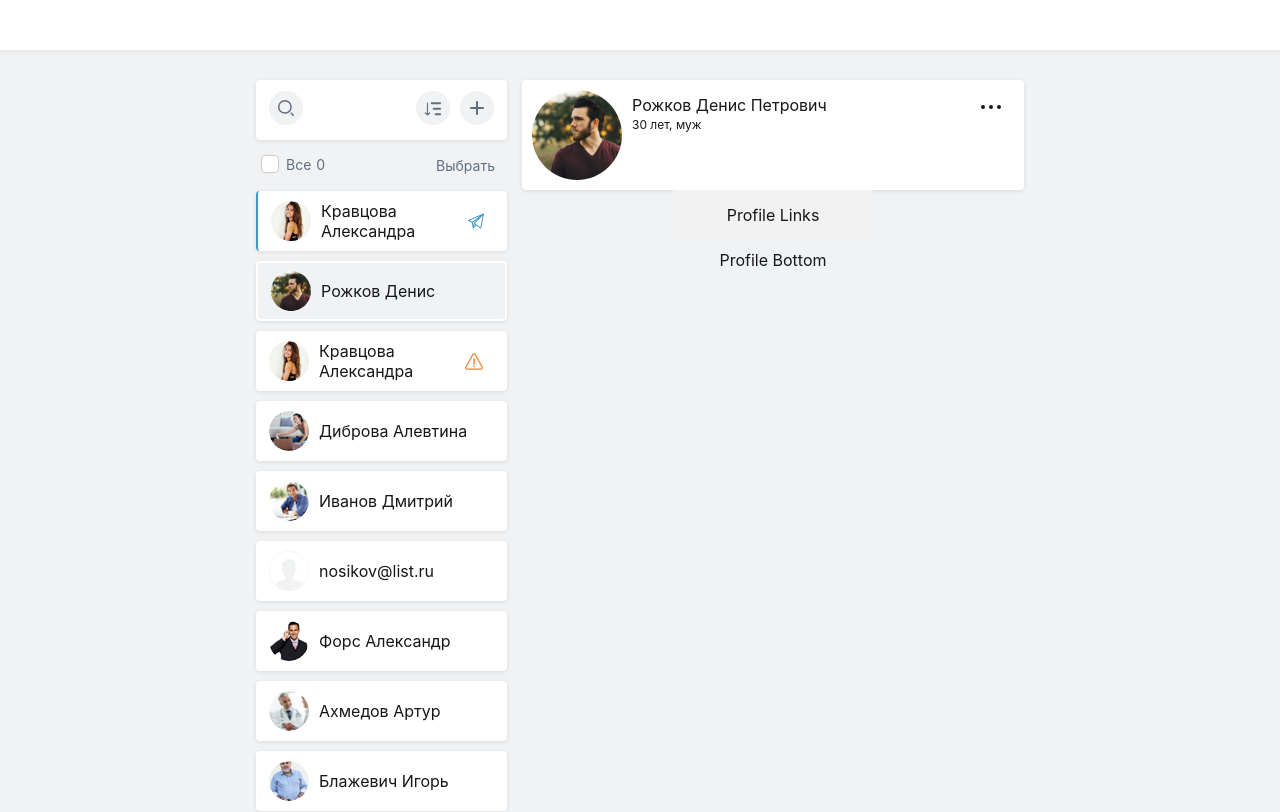
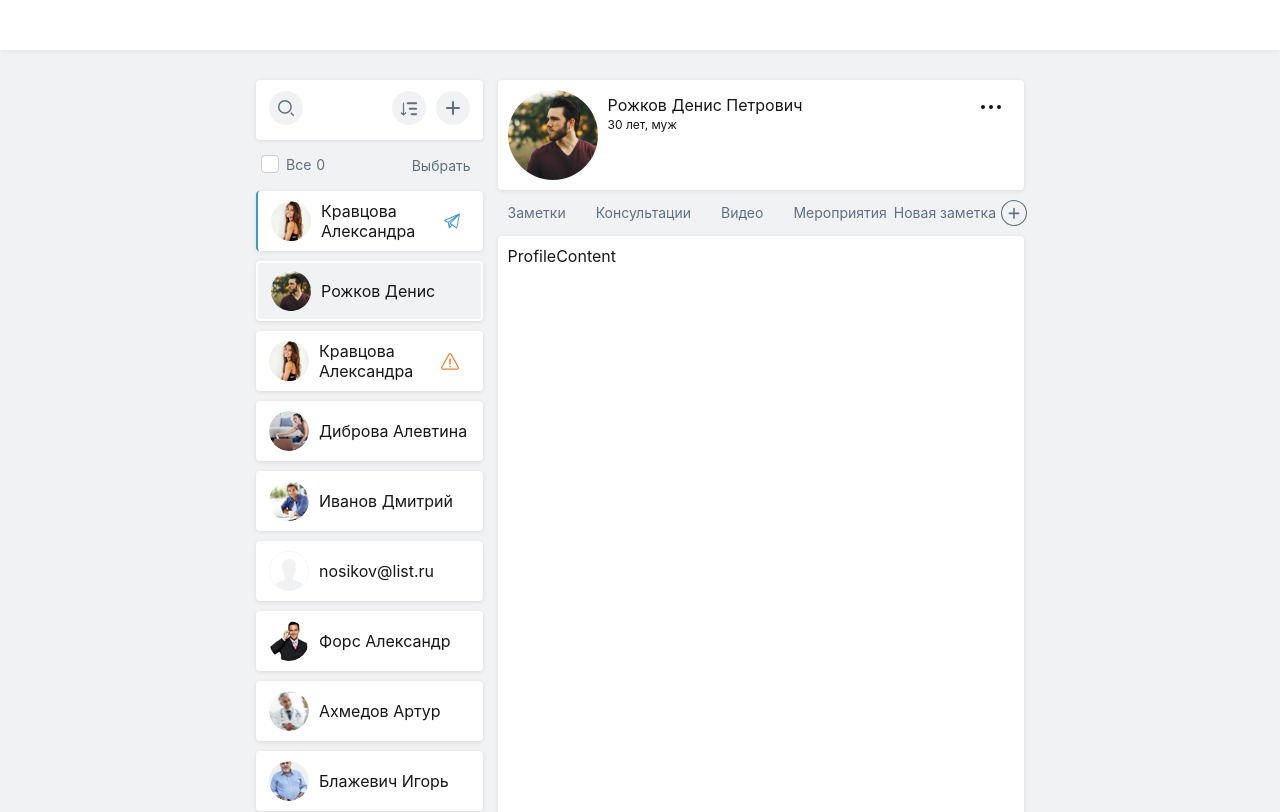
Before and after one commit to SvetlanaLevkovskaya/nicecode, a React app: page / in a window 1280 px wide. Shown: the top 812 px of the page. Built offline with nearby package versions, Linux system fonts and the light colour scheme.

Commit message:
feat: add profile & profile-buttons & profile-content components

```diff
--- /dev/null
+++ b/src/components/profile-buttons/index.ts
@@ -0,0 +1 @@
+export { ProfileButtons } from './ui/profile-buttons'
--- /dev/null
+++ b/src/components/profile-buttons/ui/profile-buttons.tsx
@@ -0,0 +1,23 @@
+import React from 'react';
+import ProfileButton from '../../../assets/button.svg'
+import styles from './profilebuttons.module.scss'
+
+
+export const ProfileButtons = () => {
+	return (
+		<div className={styles.profileButton__container}>
+			<div className={styles.profileButton__leftContainer}>
+				<button className={styles.profileButton}>Заметки</button>
+				<button className={styles.profileButton}>Консультации</button>
+				<button className={styles.profileButton}>Видео</button>
+				<button className={styles.profileButton}>Мероприятия</button>
+			</div>
+			<div className={styles.profileButton__rightContainer}>
+				<button className={styles.profileButton}>
+					Новая заметка
+					<img src={ProfileButton} alt="ProfileButton" className={styles.profileButton__icon} />
+				</button>
+			</div>
+		</div>
+	);
+};
--- /dev/null
+++ b/src/components/profile-buttons/ui/profilebuttons.module.scss
@@ -0,0 +1,42 @@
+@import '../../../styles/variables/global';
+
+.profileButton__container {
+  display: flex;
+  justify-content: space-between;
+
+  .profileButton__leftContainer {
+    display: flex;
+    gap: 10px;
+    align-items: center;
+  }
+
+  .profileButton__rightContainer {
+    display: flex;
+    align-items: center;
+  }
+
+  .profileButton {
+    display: flex;
+    align-items: center;
+    justify-content: center;
+    padding: 10px;
+    border: none;
+    font-size: 14px;
+    color: $grey;
+    white-space: nowrap;
+    transition: background-color 0.2s ease-in;
+
+    &:active {
+      color: $blue;
+    }
+
+    &:hover {
+      color: $blue;
+    }
+
+    .profileButton__icon {
+      margin-left: 5px;
+    }
+
+  }
+}
--- /dev/null
+++ b/src/components/profile-content/index.ts
@@ -0,0 +1 @@
+export { ProfileContent } from './ui/profile-content'
--- /dev/null
+++ b/src/components/profile-content/ui/profile-content.tsx
@@ -0,0 +1,11 @@
+import React from 'react';
+import styles from './profileContent.module.scss'
+
+
+export const ProfileContent = () => {
+	return (
+		<div className={styles.profileContent__container}>
+			ProfileContent
+		</div>
+	);
+};
--- /dev/null
+++ b/src/components/profile-content/ui/profileContent.module.scss
@@ -0,0 +1,12 @@
+@import '../../../styles/variables/global';
+
+.profileContent__container {
+  height: 784px;
+  width: 100%;
+  box-shadow: 0 1px 4px 0 rgba(19, 19, 19, 0.10);
+  border-radius: 4px;
+  display: flex;
+  padding: 10px 16px 10px 10px;
+  background-color: $white;
+  transition: background-color 0.2s ease-in;
+}
--- a/src/components/profile/ui/profile.module.scss
+++ b/src/components/profile/ui/profile.module.scss
@@ -3,24 +3,4 @@
 .profile__container {
   display: flex;
   flex-direction: column;
-  align-items: center;
 }
-
-.profile__bottom {
-  display: flex;
-  flex-direction: column;
-  align-items: center;
-}
-
-.profile__links {
-  display: flex;
-  justify-content: center;
-  align-items: center;
-  width: 200px;
-  height: 50px;
-  background-color: #f2f2f2;
-}
-
-.profile__bottomText {
-  margin-top: 10px;
-}
--- a/src/components/profile/ui/profile.tsx
+++ b/src/components/profile/ui/profile.tsx
@@ -1,20 +1,19 @@
 import React from 'react';
 import styles from './profile.module.scss'
 import { ProfileInfo } from '../../profile-info';
+import { ProfileButtons } from '../../profile-buttons';
+import { ProfileContent } from '../../profile-content';
 
 
 export const Profile = () => {
 	return (
-		<div className={styles.profile__container}>
+		<div className={ styles.profile__container }>
 			<ProfileInfo />
-			<div className={styles.profile__bottom}>
-				<div className={styles.profile__links}>
-					Profile Links
-				</div>
-				<div className={styles.profile__bottomText}>
-					Profile Bottom
-				</div>
-			</div>
+
+			<ProfileButtons />
+			<ProfileContent />
+
+
 		</div>
 	);
 };
```
Also changed, not shown: src/assets/button.svg (added).
